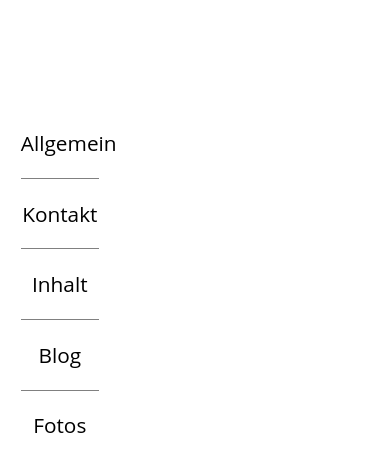
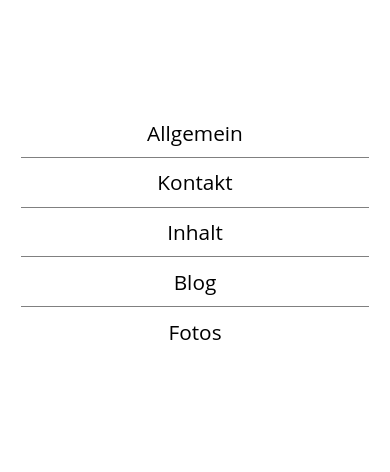
Before and after one commit to MichaelKohler/COBRA, a website: page client/index.html at #/admin in a window 390 px wide. Drawn offline with Linux system fonts and the light colour scheme; no server answers.

Commit message:
make admin pages mobile friendly - fixes #8

```diff
--- a/client/scripts/routes/admin/admin.tpl.html
+++ b/client/scripts/routes/admin/admin.tpl.html
@@ -16,4 +16,4 @@
 	</div>
 </nav>
 
-<section class="nested-container" ui-view></section>
+<section id="admin-content" class="nested-container" ui-view></section>
--- a/client/styles/main.css
+++ b/client/styles/main.css
@@ -330,4 +330,18 @@ td {
   #title .fa {
   	display: none;
   }
+
+  #admin-nav {
+	  display: inline;
+	  float: none;
+  }
+
+  #admin-content {
+	  width: 100%;
+  }
+
+  .nav-item {
+	  padding-top: 0.5em;
+	  padding-bottom: 0.5em;
+  }
 }
```
